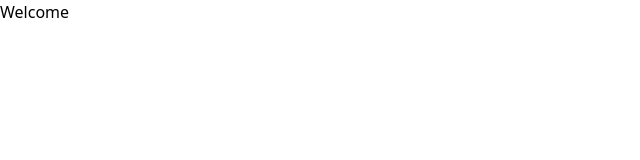
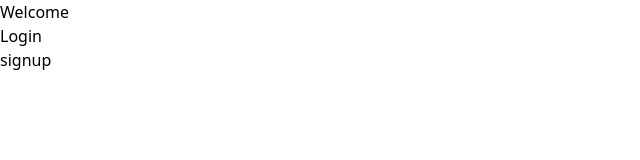
Before and after one commit to YashTheLearner/Event-Management-App, a React (Vite) app in the folder Frontend/: page / in a window 1280 px wide. Shown: the top 160 px of the page, without its empty margins (0-640 px from the left). Built offline with nearby package versions, Linux system fonts and the light colour scheme.

Commit message:
minor changes

```diff
--- a/Frontend/src/Components/Hero.jsx
+++ b/Frontend/src/Components/Hero.jsx
@@ -2,6 +2,10 @@ import React from 'react'
 
 export const Hero = () => {
   return (
+    <>
     <div>Welcome</div>
+   <div> <a href="/login">Login</a></div>
+    <div><a href="/signup">signup</a></div>
+    </>
   )
 }
```
